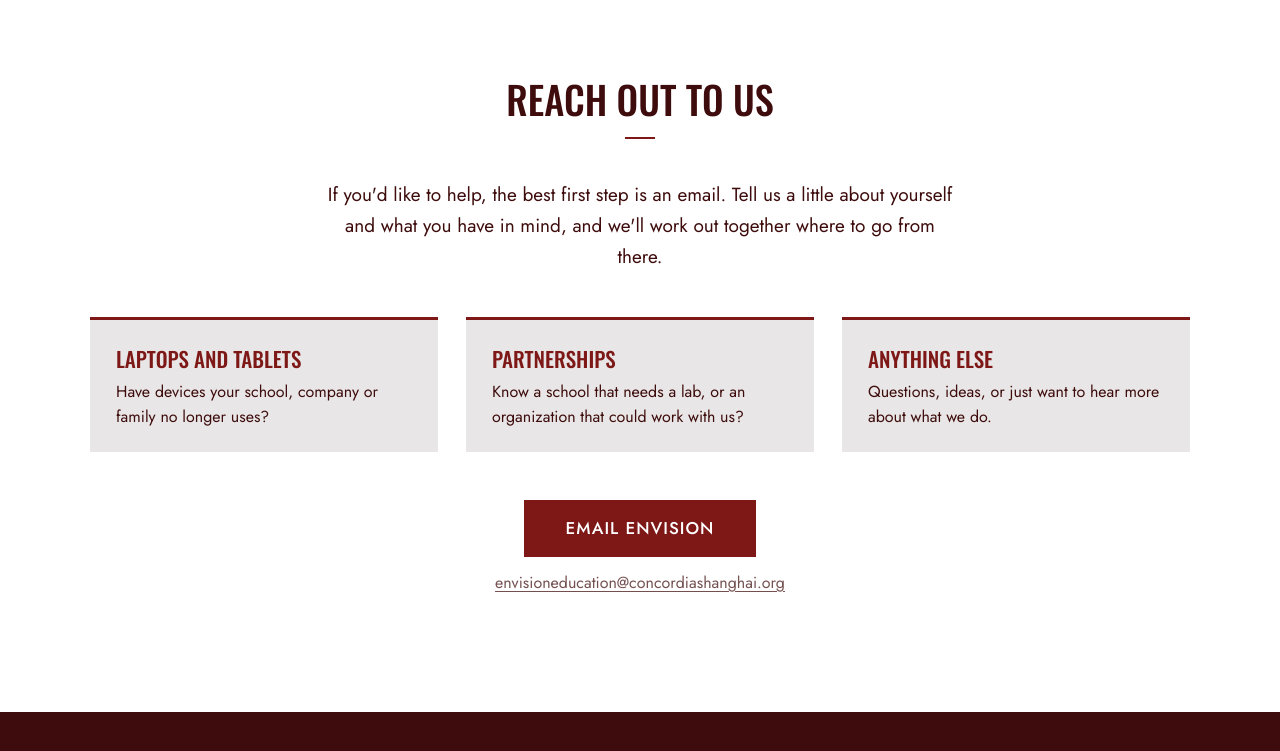
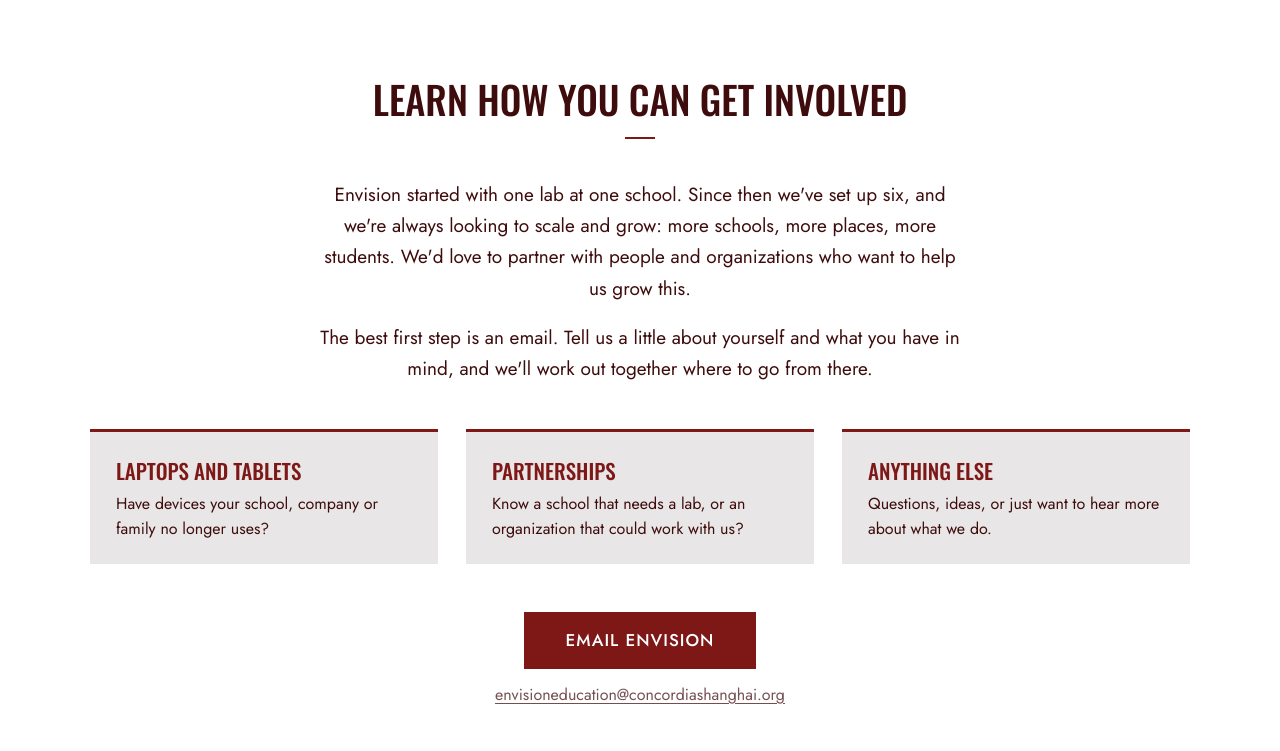
Before and after one commit to Shreyas-dotcom/Envision-Edu-Site, an Eleventy site: page src/donate.njk in a window 1280 px wide. Shown: the part 583-1334 px from the top of the page. Built offline with nearby package versions, Linux system fonts and the light colour scheme; Eleventy itself is replaced by a stand-in of ours; files that its build step writes are made by us from their sources.

Commit message:
Get Involved: add 'learn how you can get involved' intro about growing and partnering
Co-Authored-By: Claude Opus 5.5 <noreply@anthropic.com>

```diff
--- a/src/assets/css/style.css
+++ b/src/assets/css/style.css
@@ -396,8 +396,8 @@ main :focus-visible { outline-color: var(--red); }
 .donate-hero h1 { margin-bottom: 24px; }
 .donate-hero p { max-width: 820px; margin: 0 auto; font-size: 17px; line-height: 1.75; }
 .reach-out { padding: 80px var(--gutter) 100px; text-align: center; }
-.reach-out__lede { max-width: 640px; margin: 0 auto 44px; font-size: 19px; line-height: 1.65; }
-.reach-out__ideas { list-style: none; margin: 0 auto; padding: 0; max-width: 1100px; display: grid; grid-template-columns: repeat(3, 1fr); gap: 28px; text-align: left; }
+.reach-out__lede { max-width: 640px; margin: 0 auto 18px; font-size: 19px; line-height: 1.65; }
+.reach-out__ideas { list-style: none; margin: 44px auto 0; padding: 0; max-width: 1100px; display: grid; grid-template-columns: repeat(3, 1fr); gap: 28px; text-align: left; }
 .reach-out__ideas li { background: var(--stone); padding: 26px 26px 22px; border-top: 3px solid var(--red); font-size: 16px; line-height: 1.6; }
 .reach-out__ideas strong { display: block; font: 500 21px/1.2 var(--f-display); text-transform: uppercase; color: var(--red); margin-bottom: 8px; }
 .reach-out__cta { margin: 48px 0 12px; }
--- a/src/donate.njk
+++ b/src/donate.njk
@@ -15,8 +15,9 @@ description: Want to help Envision Education bring computer labs to more schools
 </section>
 
 <section class="reach-out">
-  <h2 class="section-title">Reach out to us</h2>
-  <p class="reach-out__lede">If you'd like to help, the best first step is an email. Tell us a little about yourself and what you have in mind, and we'll work out together where to go from there.</p>
+  <h2 class="section-title">Learn how you can get involved</h2>
+  <p class="reach-out__lede">Envision started with one lab at one school. Since then we've set up six, and we're always looking to scale and grow: more schools, more places, more students. We'd love to partner with people and organizations who want to help us grow this.</p>
+  <p class="reach-out__lede">The best first step is an email. Tell us a little about yourself and what you have in mind, and we'll work out together where to go from there.</p>
   <ul class="reach-out__ideas">
     <li><strong>Laptops and tablets</strong> Have devices your school, company or family no longer uses?</li>
     <li><strong>Partnerships</strong> Know a school that needs a lab, or an organization that could work with us?</li>
```
